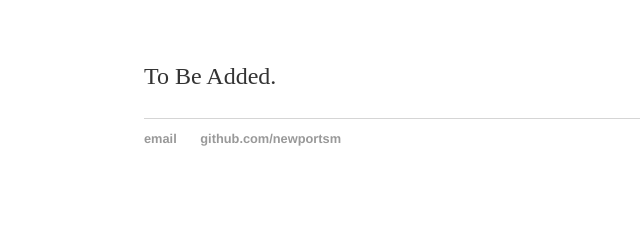
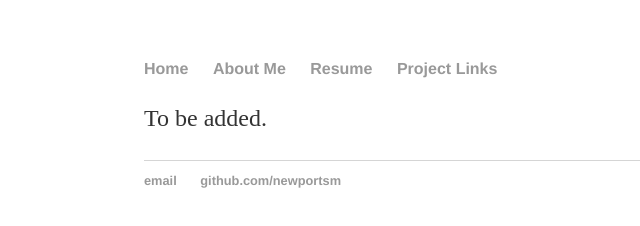
Before and after one commit to newportsm/newportsm.github.io, a plain HTML site: page about/index.html in a window 1280 px wide. Shown: the whole page, without its empty margins (48-688 px from the left). Drawn offline with Linux system fonts and the light colour scheme.

Commit message:
updated about page

```diff
--- a/about/index.html
+++ b/about/index.html
@@ -6,7 +6,19 @@
 
 	</head>
 	<body>
-        <p>To Be Added.
+        <nav>
+    		<ul>
+        		<li><a href="/">Home</a></li>
+	        	<li><a href="/about">About Me</a></li>
+        		<li><a href="/resume">Resume</a></li>
+        		<li><a href="/projects">Project Links</a></li>
+    		</ul>
+		</nav>
+        <div class="container">
+    		<div class="blurb">
+        			<p>To be added.</p>
+    		</div><!-- /.blurb -->
+		</div><!-- /.container -->
 		<footer>
     		<ul>
         		<li><a href="mailto:newport.sarah.m@gmail.com">email</a></li>
```
